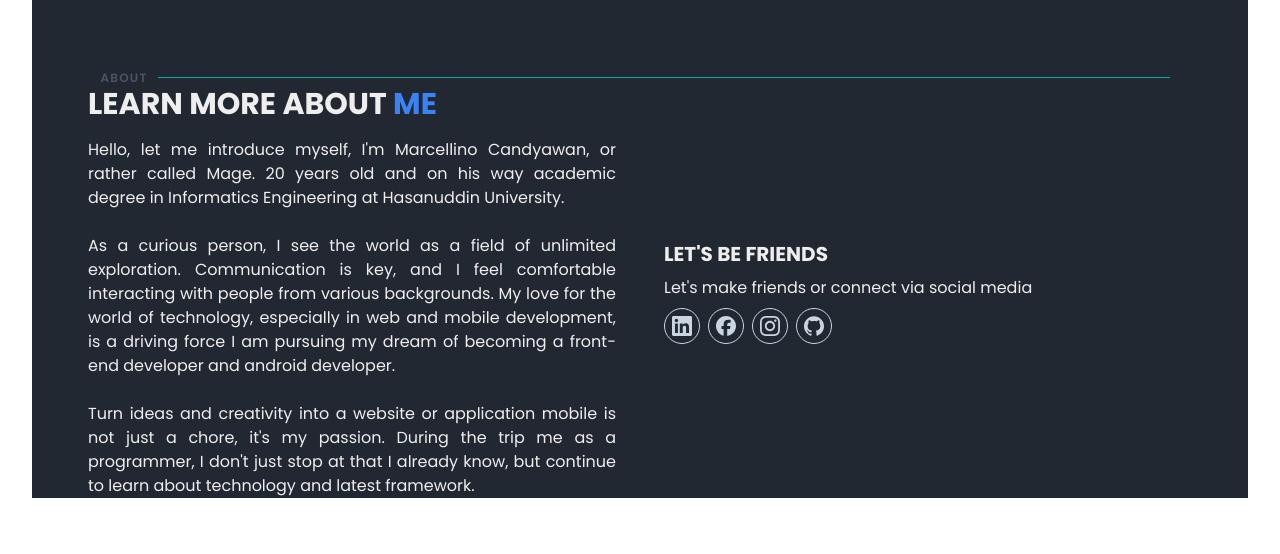
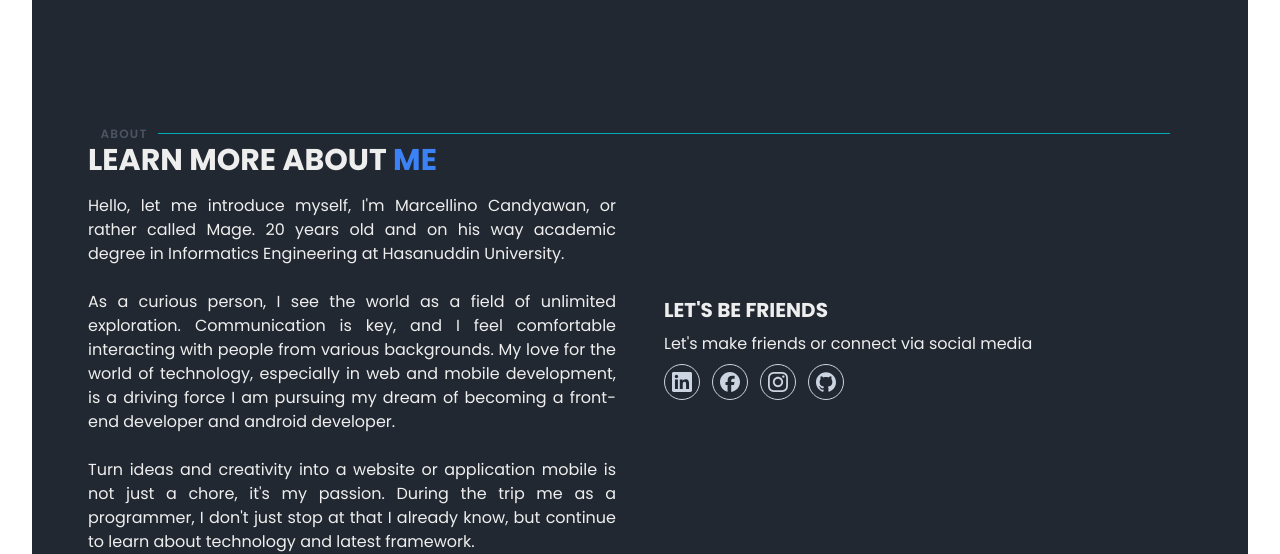
Before and after one commit to MageMazh/Portfolio, a React (Vite) app: page / in a window 1280 px wide. Shown: the part 762-1316 px from the top of the page. Before the commit the page ends 1292 px from the top, so only its background shows below. Built offline with nearby package versions, Linux system fonts and the light colour scheme.

Commit message:
update some code

```diff
--- a/src/component/About/About.tsx
+++ b/src/component/About/About.tsx
@@ -1,6 +1,6 @@
 function About() {
   return (
-    <section id="about" className="px-14">
+    <section id="about" className="px-14 py-14">
       <div>
         <h2
           className="text-xs font-semibold uppercase tracking-widest text-gray-600 font-poppins
@@ -36,7 +36,7 @@ function About() {
               Let's be friends
             </p>
               Let's make friends or connect via social media
-            <div className="flex gap-2">
+            <div className="flex gap-3">
               <a
                 href="https://linkedin.com/in/marcellino-candyawan"
                 target="_blank"
--- a/src/component/Hero/Hero.tsx
+++ b/src/component/Hero/Hero.tsx
@@ -29,7 +29,7 @@ function Hero() {
           <section className="absolute top-48 right-8 w-96 h-80 border-2 border-solid border-white rounded-lg box-border z-2"></section>
           <img
             className="relative z-3 w-[22rem] h-[32rem] bottom-8 left-56"
-            src="/profilepicture.png"
+            src="/profilepicture.webp"
             alt="profile"
           ></img>
         </main>
```
